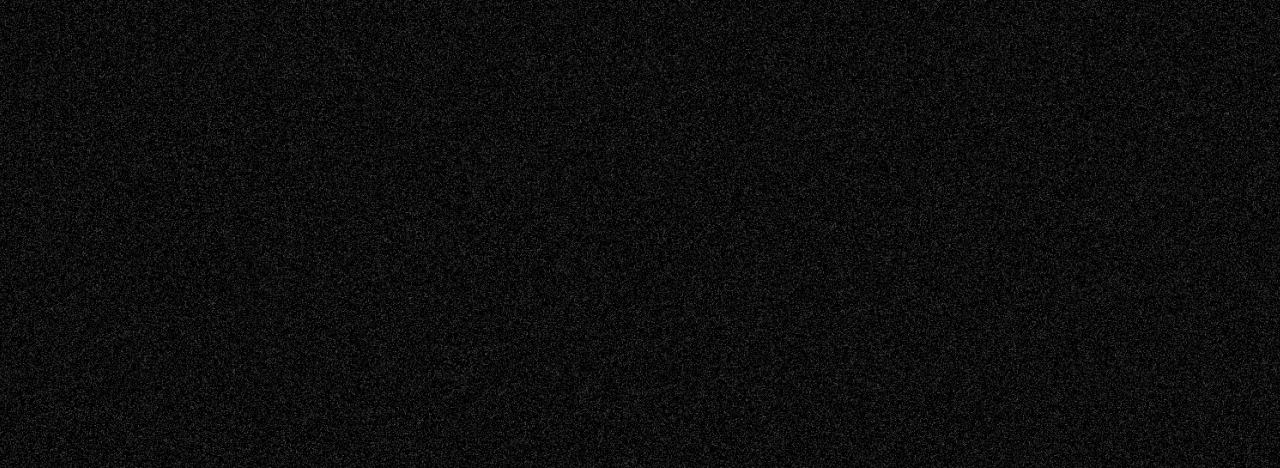
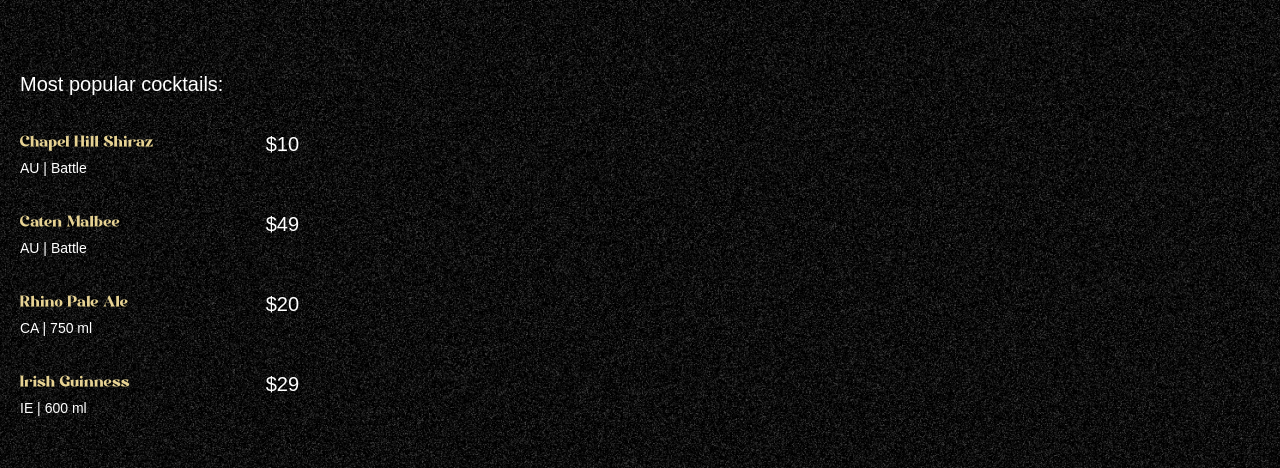
Before and after one commit to rlama7/gsap-project, a React (Vite) app: page / in a window 1280 px wide. Shown: the part 890-1358 px from the top of the page. Built offline with nearby package versions, Linux system fonts and the light colour scheme; a web font is replaced by a local one.

Commit message:
add cocktails

```diff
--- a/src/components/Cocktails.jsx
+++ b/src/components/Cocktails.jsx
@@ -1,4 +1,5 @@
-import React from "react";
+import React from 'react';
+import { cocktailLists } from '../../constants';
 
 const Cocktails = () => {
   return (
@@ -13,6 +14,25 @@
         alt="right leaf"
         id="c-right-leaf"
       />
+
+      <div className="list">
+        <div className="popular">
+          <h2>Most popular cocktails:</h2>
+          <ul>
+            {cocktailLists.map(({ name, country, detail, price }) => (
+              <li key={name}>
+                <div className="md:me-28">
+                  <h3>{name}</h3>
+                  <p>
+                    {country} | {detail}{' '}
+                  </p>
+                </div>
+                <span>{price}</span>
+              </li>
+            ))}
+          </ul>
+        </div>
+      </div>
     </section>
   );
 };
```
